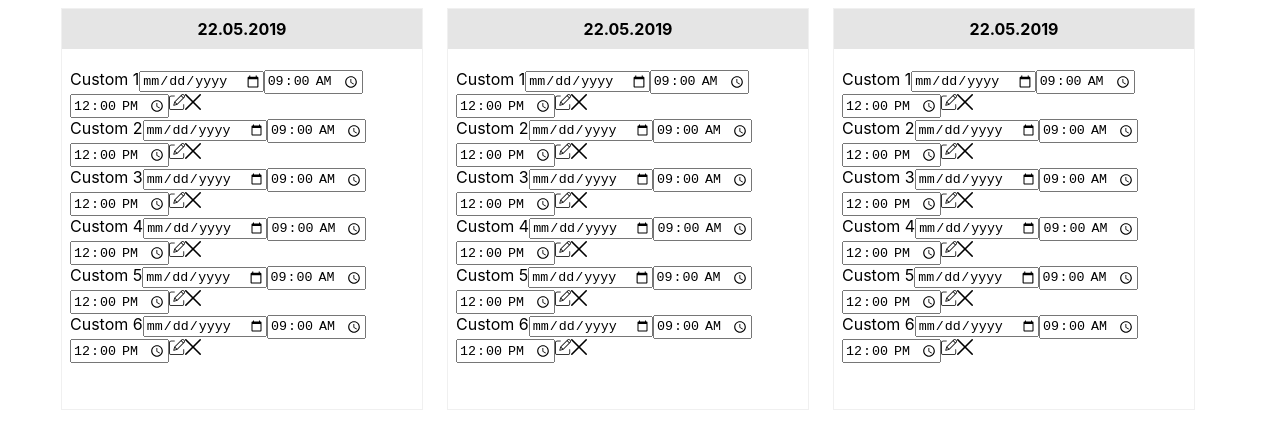
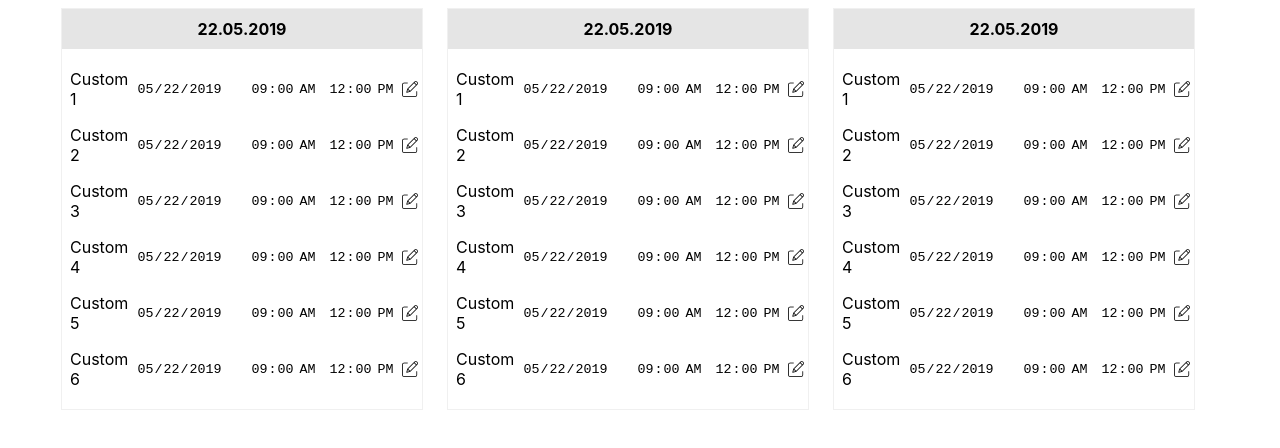
Before and after one commit to NikoraDmytro/react-events-v2, a React (Create React App) app: page / in a window 1280 px wide. Shown: the top 448 px of the page. Built offline with nearby package versions, Linux system fonts and the light colour scheme.

Commit message:
Added some good styling for events list. Made some architecture changes.

```diff
--- a/src/App.module.scss
+++ /dev/null
@@ -1,38 +0,0 @@
-@mixin resetList {
-  list-style-type: none;
-  margin: 0;
-  padding: 0;
-}
-
-.dailyEventsList {
-  @include resetList();
-  display: flex;
-  flex-flow: row wrap;
-  justify-content: center;
-}
-
-.dailyEvents {
-  width: 22.5em;
-  height: 25em;
-  margin-right: 1.5em;
-  border: 1px solid #f0f0f0;
-}
-
-.eventsDate {
-  margin: 0;
-  width: 100%;
-  font-weight: bold;
-  text-align: center;
-  line-height: 2.5em;
-  background-color: #e5e5e5;
-}
-
-.EventsForDayList {
-  @include resetList();
-  height: 20em;
-  padding: 1.25em 0.5em;
-  overflow-y: hidden;
-  &:hover {
-    overflow-y: auto;
-  }
-}
--- a/src/App.tsx
+++ b/src/App.tsx
@@ -1,46 +1,10 @@
 import React from "react";
-import styles from "./App.module.scss";
+import { EventsList } from "./components/EventsList/EventsList";
 
 function App() {
-  const renderEvent = (number: number) => (
-    <li>
-      <span>Custom {number}</span>
-      <input type="date" defaultValue="22.05.2019" />
-      <input type="time" defaultValue="09:00" />
-      <input type="time" defaultValue="12:00" />
-      <img src="img/edit.png" alt="Edit" />
-      <img src="img/close.png" alt="Delete" />
-    </li>
-  );
-
-  const renderEventsForDay = () => {
-    const eventsForDay = [];
-
-    for (let i = 0; i < 6; i++) {
-      eventsForDay.push(renderEvent(i + 1));
-    }
-
-    return (
-      <li className={styles.dailyEvents}>
-        <p className={styles.eventsDate}>22.05.2019</p>
-        <ul className={styles.EventsForDayList}>{eventsForDay}</ul>
-      </li>
-    );
-  };
-
-  const renderDailyEvents = () => {
-    const dailyEvents = [];
-
-    for (let i = 0; i < 3; i++) {
-      dailyEvents.push(renderEventsForDay());
-    }
-
-    return <ul className={styles.dailyEventsList}>{dailyEvents}</ul>;
-  };
-
   return (
     <div className="App">
-      <div>{renderDailyEvents()}</div>
+      <EventsList />
     </div>
   );
 }
--- /dev/null
+++ b/src/components/EventsList/Event.tsx
@@ -0,0 +1,19 @@
+import React from "react";
+import styles from "./Events.module.scss";
+
+interface Props {
+  index: number;
+}
+
+export const Event = ({ index }: Props) => {
+  return (
+    <li className={styles.event}>
+      <span>Custom {index}</span>
+      <input type="date" defaultValue="2019-05-22" />
+      <input type="time" defaultValue="09:00" />
+      <input type="time" defaultValue="12:00" />
+      <img src="img/edit.png" alt="Edit" />
+      <img src="img/close.png" alt="Delete" />
+    </li>
+  );
+};
--- /dev/null
+++ b/src/components/EventsList/Events.module.scss
@@ -0,0 +1,77 @@
+@mixin resetList {
+  list-style-type: none;
+  margin: 0;
+  padding: 0;
+}
+
+@mixin resetInput {
+  outline: none;
+  border: none;
+  background-color: transparent;
+  &::-webkit-calendar-picker-indicator {
+    display: none;
+  }
+}
+
+.eventsList {
+  @include resetList();
+  display: flex;
+  flex-flow: row wrap;
+  justify-content: center;
+}
+
+.dailyEventsContainer {
+  width: 22.5em;
+  height: 25em;
+  margin-right: 1.5em;
+  border: 1px solid #f0f0f0;
+}
+
+.eventsDate {
+  margin: 0;
+  width: 100%;
+  font-weight: bold;
+  text-align: center;
+  line-height: 2.5em;
+  background-color: #e5e5e5;
+}
+
+.dailyEvents {
+  @include resetList();
+  height: 20em;
+  padding: 1.25em 0.5em;
+  overflow-y: hidden;
+  &:hover {
+    overflow-y: auto;
+  }
+}
+
+.event {
+  display: flex;
+  margin-bottom: 1em;
+  align-items: center;
+  flex-direction: row;
+  *:not(:nth-last-child(1)) {
+    margin-right: 0.25em;
+  }
+  input {
+    @include resetInput();
+    padding: 0.25em;
+    border: 1.5px solid transparent;
+  }
+  &:hover input {
+    background-color: #f7f8f9;
+    border: 1.5px solid #e6e6e6;
+    border-radius: 2px;
+  }
+  span,
+  input[type="date"] {
+    flex: 4;
+  }
+  input[type="time"] {
+    flex: 2;
+  }
+  img {
+    flex: 1;
+  }
+}
--- /dev/null
+++ b/src/components/EventsList/EventsList.tsx
@@ -0,0 +1,31 @@
+import React from "react";
+import { Event } from "./Event";
+import styles from "./Events.module.scss";
+
+const DailyEvents = () => {
+  const dailyEvents = [];
+
+  for (let i = 0; i < 6; i++) {
+    const event = <Event index={i + 1} />;
+    dailyEvents.push(event);
+  }
+
+  return (
+    <li className={styles.dailyEventsContainer}>
+      <p className={styles.eventsDate}>22.05.2019</p>
+      <ul className={styles.dailyEvents}>{dailyEvents}</ul>
+    </li>
+  );
+};
+
+export const EventsList = () => {
+  const allEvents = [];
+
+  for (let i = 0; i < 3; i++) {
+    const dailyEvents = <DailyEvents />;
+
+    allEvents.push(dailyEvents);
+  }
+
+  return <ul className={styles.eventsList}>{allEvents}</ul>;
+};
```
